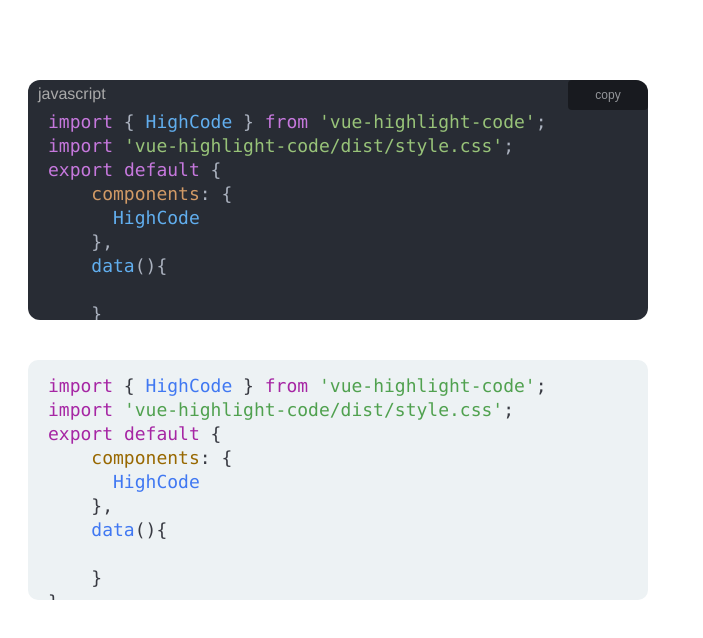
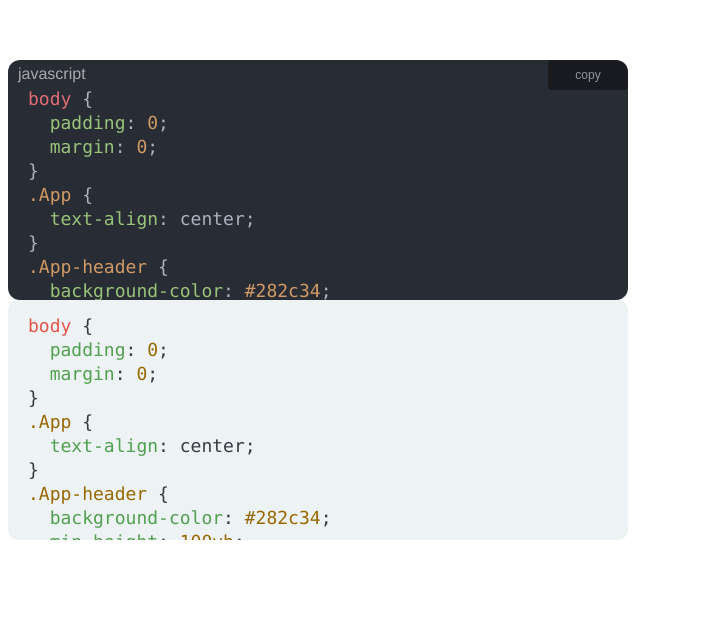
Before and after one commit to F-one-1/vue-highlight-code, a Vue app: page / in a window 1280 px wide. Shown: the top 638 px of the page, without its empty margins (0-703 px from the left). Built offline with nearby package versions, Linux system fonts and the light colour scheme.

Commit message:
fix: height prop problem

```diff
--- a/package.json
+++ b/package.json
@@ -1,7 +1,7 @@
 {
   "name": "vue-highlight-code",
   "private": false,
-  "version": "0.1.13",
+  "version": "0.1.14",
   "license": "MIT",
   "main": "./dist/vue-highlight-code.umd.js",
   "module": "./dist/vue-highlight-code.es.js",
@@ -29,7 +29,7 @@
     "sass": "^1.26.5",
     "sass-loader": "^8.0.2",
     "vite": "^2.9.9",
-    "vue-highlight-code": "^0.1.13"
+    "vue-highlight-code": "^0.1.14"
   },
   "repository": {
     "type": "git",
--- a/src/App.vue
+++ b/src/App.vue
@@ -1,17 +1,32 @@
 <script setup>
 import { nextTick, onMounted, ref } from 'vue'
+// import HighCode from 'vue-highlight-code'
+// import 'vue-highlight-code/dist/style.css'
+import HighCode from './components/HighCode.vue'
 // import { HighCode } from 'vue-highlight-code'
 // import 'vue-highlight-code/dist/style.css'
-import HighCode from './components/HighCode.vue'
-const value = `import { HighCode } from 'vue-highlight-code';
-import 'vue-highlight-code/dist/style.css';
-export default {
-    components: {
-      HighCode
-    },
-    data(){
-
-    }
+const value = `body {
+  padding: 0;
+  margin: 0;
+}
+.App {
+  text-align: center;
+}
+.App-header {
+  background-color: #282c34;
+  min-height: 100vh;
+  display: flex;
+  flex-direction: column;
+  align-items: center;
+  justify-content: center;
+  font-size: calc(10px + 2vmin);
+  color: white;
+}
+.App-link {
+  color: #61dafb;
+}
+button {
+  font-size: calc(10px + 2vmin);
 }`
 const light = 'light'
 const vue = 'vue'
@@ -58,6 +73,6 @@
   flex-direction: column;
 }
 .code {
-  margin: 20px;
+  /* margin: 20px; */
 }
 </style>
--- a/src/components/HighCode.vue
+++ b/src/components/HighCode.vue
@@ -200,6 +200,7 @@
         borderBottomRightRadius: props.borderRadius,
         borderTopLeftRadius: withoutHeader == true ? props.borderRadius : 0,
         borderTopRightRadius: withoutHeader == true ? props.borderRadius : 0,
+        height: props.height,
       }"
       :class="{
         srollbar_style: props.scrollStyleBool === true,
@@ -229,7 +230,7 @@
         @input="calcContainerWidth($event)"
         :style="{
           fontSize: font_size,
-          height: textHeight,
+          height: props.height,
         }"
       >
       </textarea>
```
Also changed, not shown: 1 other file (tests, documents, lock files or other folders).
